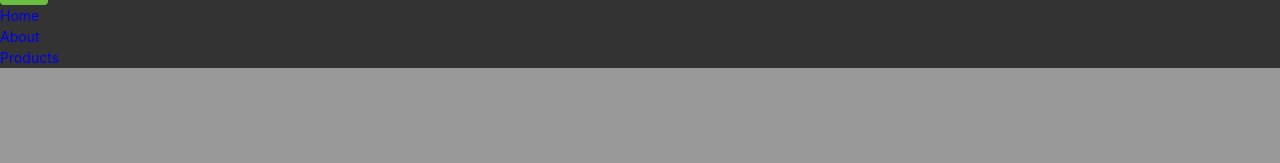
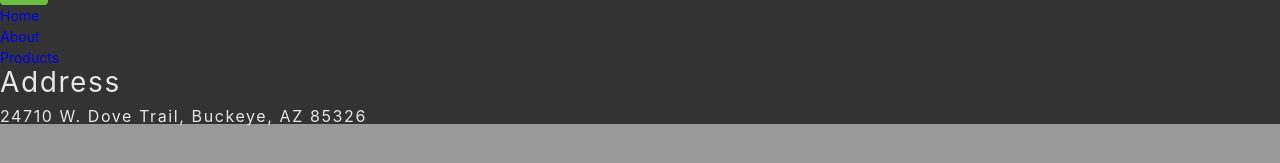
Before and after one commit to Nick-Sachau/Clancy, a React (Create React App) app: page / in a window 1280 px wide. Shown: the part 199-362 px from the top of the page. Built offline with nearby package versions, Linux system fonts and the light colour scheme.

Commit message:
all footer content up to date

```diff
--- a/src/Components/Footer.jsx
+++ b/src/Components/Footer.jsx
@@ -1,6 +1,6 @@
 import React from "react";
-import { links } from '../util/consts';
-import { Link } from 'react-router-dom';
+import { links } from "../util/consts";
+import { Link } from "react-router-dom";
 
 const Footer = () => {
   return (
@@ -12,7 +12,9 @@ const Footer = () => {
         <button>Call!</button>
       </div>
       <div className="footerContainer">
-                {links.filter((link) => link.text !== "Error").map((link) => {
+        {links
+          .filter((link) => link.text !== "Error")
+          .map((link) => {
             const { id, url, text } = link;
 
             return (
@@ -21,8 +23,12 @@ const Footer = () => {
               </li>
             );
           })}
+      </div>
+      <div className="addressContainer">
+        <h3>Address</h3>
+        <h4>24710 W. Dove Trail, Buckeye, AZ 85326</h4>
+      </div>
 
-      </div>
     </footer>
   );
 };
```
Lines whose indentation alone changed are shown as unchanged.
